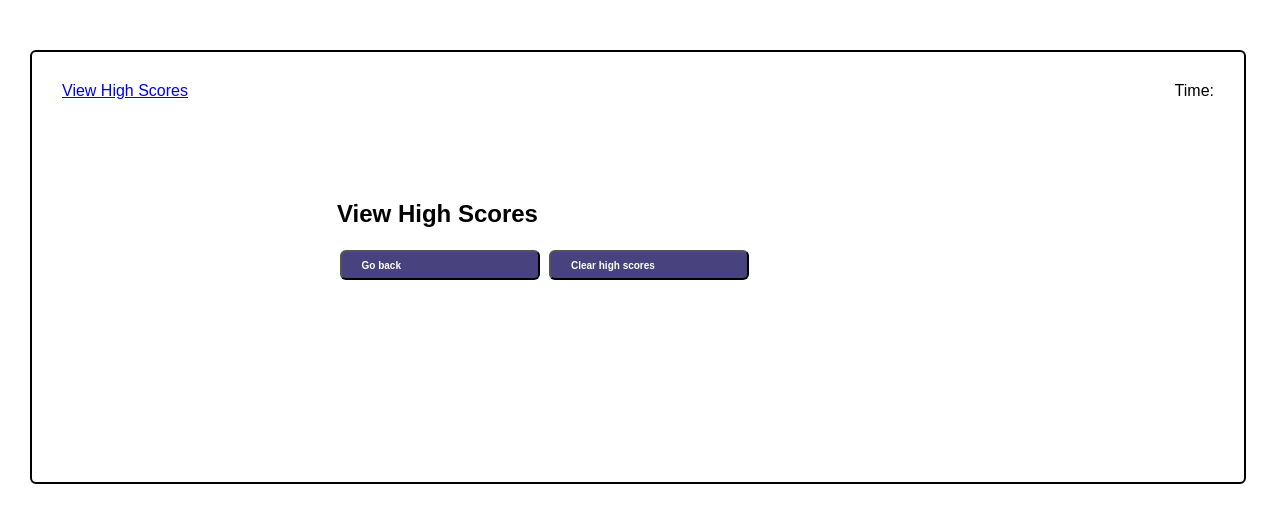
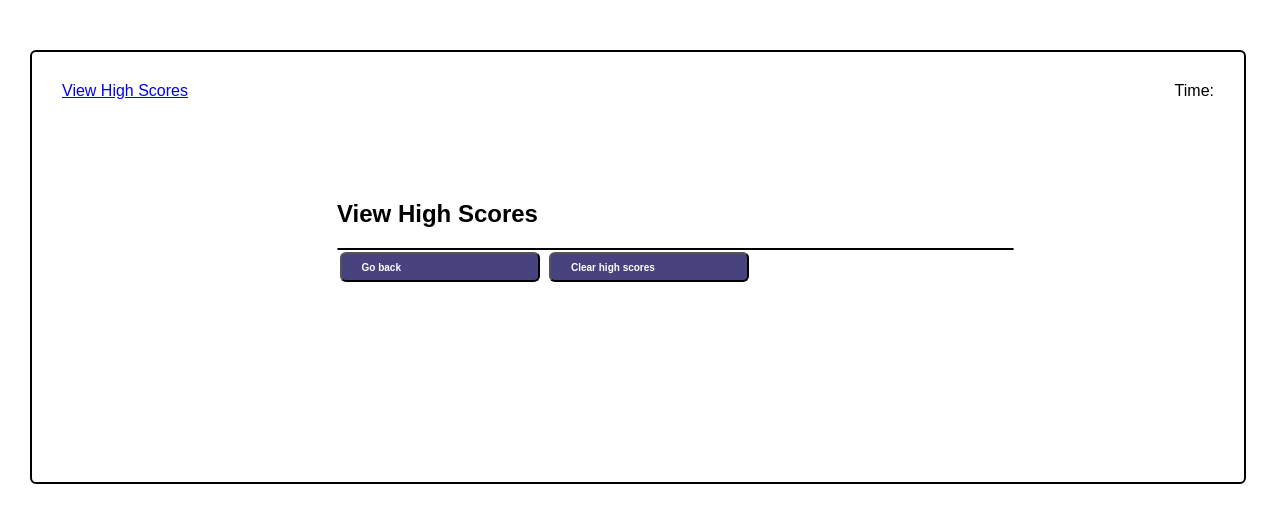
Before and after one commit to Zaphod1977/CodeQuizChallenge, a plain HTML site: page index.html in a window 1280 px wide. Both pictures are taken after a click on the element "View High Scores". Drawn offline with Linux system fonts and the light colour scheme.

Commit message:
css improvements

```diff
--- a/css/style.css
+++ b/css/style.css
@@ -131,3 +131,10 @@ header {
     justify-content: space-between;
     vertical-align: middle;
 }
+
+#hscore {
+    border: solid 1.3px;
+    border-color: black;
+    background-color: lightgray;
+    border-radius: 6px;
+}
```
